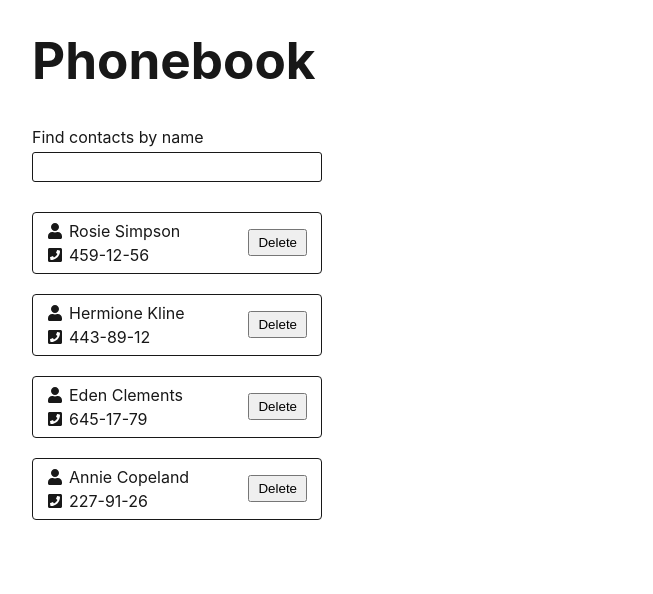
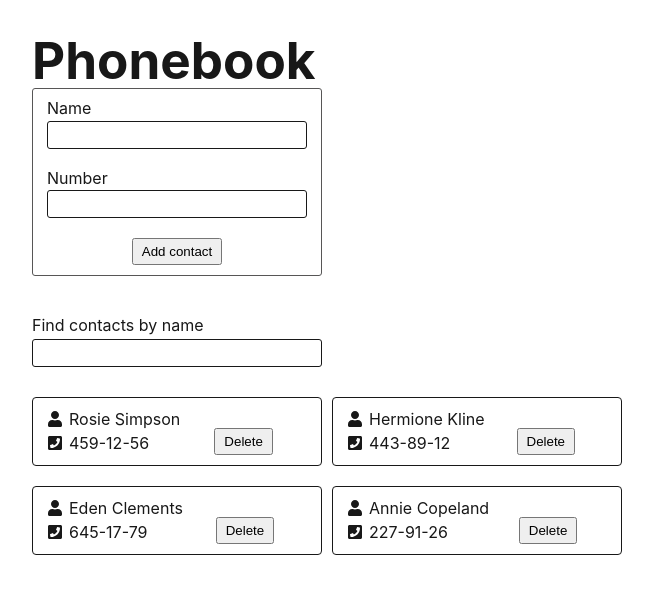
Before and after one commit to culplate/goit-react-hw-03, a React (Vite) app: page / in a window 1280 px wide. Shown: the top 594 px of the page, without its empty margins (0-653 px from the left). Built offline with nearby package versions, Linux system fonts and the light colour scheme.

Commit message:
added form to add contacts + styles

```diff
--- a/package.json
+++ b/package.json
@@ -10,10 +10,13 @@
     "preview": "vite preview"
   },
   "dependencies": {
+    "formik": "^2.4.5",
     "modern-normalize": "^2.0.0",
+    "nanoid": "^5.0.5",
     "react": "^18.2.0",
     "react-dom": "^18.2.0",
-    "react-icons": "^5.0.1"
+    "react-icons": "^5.0.1",
+    "yup": "^1.3.3"
   },
   "devDependencies": {
     "@types/react": "^18.2.43",
--- a/src/Components/App.jsx
+++ b/src/Components/App.jsx
@@ -1,6 +1,7 @@
 import { useState } from "react";
 import { ContactList } from "./ContactList/ContactList";
 import { SearchBox } from "./SearchBox/SearchBox";
+import { ContactForm } from "./ContactForm/ContactForm";
 import "./App.css";
 
 function App() {
@@ -11,20 +12,26 @@ function App() {
     { id: "id-4", name: "Annie Copeland", number: "227-91-26" },
   ]);
 
+  // search logic
   const [searchVal, setSearchVal] = useState("");
-
   const handleSearch = (e) => {
     setSearchVal(e.target.value);
   };
-
   const filteredContacts = contact.filter((item) =>
     item.name.toLowerCase().includes(searchVal.toLowerCase())
   );
 
+  //adding contacts logic
+  const addContact = (newContact) => {
+    setContact((prevContacts) => {
+      return [...prevContacts, newContact];
+    });
+  };
+
   return (
     <>
       <h1>Phonebook</h1>
-      {/* <ContactForm /> */}
+      <ContactForm onAdd={addContact} />
       <SearchBox val={searchVal} onSearch={handleSearch} />
       <ContactList contacts={filteredContacts} />
     </>
--- a/src/Components/Contact/Contact.module.css
+++ b/src/Components/Contact/Contact.module.css
@@ -1,16 +1,17 @@
 .card {
-  max-width: 260px;
+  width: 290px;
   padding: 10px 14px;
   display: flex;
   justify-content: space-between;
   align-items: center;
   border: 1px solid #181818;
   border-radius: 4px;
-  transition: transform 0.2s ease;
+  transition: transform 0.2s ease, background-color 0.2s ease;
 }
 
 .card:hover {
   transform: translateX(-3px);
+  background-color: #fffbf5;
 }
 
 .card div:last-child {
--- a/src/Components/ContactForm/ContactForm.jsx
+++ b/src/Components/ContactForm/ContactForm.jsx
@@ -0,0 +1,60 @@
+import css from "./ContactForm.module.css";
+import { Formik, Form, Field, ErrorMessage } from "formik";
+import * as Yup from "yup";
+import { nanoid } from "nanoid";
+
+export const ContactForm = ({ onAdd }) => {
+  const FeedbackSchema = Yup.object().shape({
+    name: Yup.string()
+      .min(3, "Must be at least 3 symbols long")
+      .max(50, "Too Long! (max. 50 symbols)")
+      .required("Required field"),
+    number: Yup.string()
+      .min(5, "Must be at lest 5 sybmols long")
+      .max(12, "Too Long! (max. 12 symbols)")
+      .required("Required field"),
+  });
+
+  return (
+    <Formik
+      initialValues={{
+        name: "",
+        number: "",
+      }}
+      onSubmit={(values, actions) => {
+        onAdd({ id: nanoid(), ...values });
+      }}
+      validationSchema={FeedbackSchema}
+    >
+      <Form className={css.form}>
+        <div className={css.inputWrap}>
+          <label className={css.label} htmlFor="contactname">
+            Name
+          </label>
+          <Field
+            className={css.input}
+            type="text"
+            name="name"
+            id="contactname"
+          />
+          <ErrorMessage className={css.error} component="span" name="name" />
+        </div>
+
+        <div className={css.inputWrap}>
+          <label className={css.label} htmlFor="contactnumber">
+            Number
+          </label>
+          <Field
+            className={css.input}
+            type="number"
+            name="number"
+            id="contactnumber"
+          />
+          <ErrorMessage className={css.error} component="span" name="number" />
+        </div>
+
+        <button type="submit">Add contact</button>
+      </Form>
+    </Formik>
+  );
+};
--- a/src/Components/ContactForm/ContactForm.module.css
+++ b/src/Components/ContactForm/ContactForm.module.css
@@ -0,0 +1,48 @@
+.error {
+  color: orangered;
+  max-width: 80%;
+  font-size: 12px;
+  position: absolute;
+  left: 0;
+  bottom: -16px;
+}
+
+input::-webkit-outer-spin-button,
+input::-webkit-inner-spin-button {
+  -webkit-appearance: none;
+  margin: 0;
+}
+
+.form {
+  max-width: 290px;
+  border: 1.5px solid #575656;
+  border-radius: 3px;
+  padding: 10px 14px;
+}
+
+.label {
+  display: block;
+}
+
+.inputWrap:last-of-type .label {
+  margin-top: 20px;
+}
+
+.input {
+  width: 100%;
+  height: 28px;
+  margin-top: 2px;
+  border: 1px solid #181818;
+  padding: 2px 4px;
+  border-radius: 3px;
+}
+
+.inputWrap {
+  position: relative;
+}
+
+button {
+  padding: 4px 8px;
+  cursor: pointer;
+  margin: 20px auto 0;
+}
--- a/src/Components/ContactList/ContactList.module.css
+++ b/src/Components/ContactList/ContactList.module.css
@@ -1,9 +1,10 @@
 .contactList {
   display: flex;
-  flex-direction: column;
-  gap: 20px;
+  flex-wrap: wrap;
+  row-gap: 20px;
+  column-gap: 10px;
   margin-top: 30px;
-  max-width: 290px;
+  max-width: 600px;
   /* transition: filter 0.2s ease; */
 }
 
--- a/src/Components/SearchBox/SearchBox.module.css
+++ b/src/Components/SearchBox/SearchBox.module.css
@@ -6,7 +6,7 @@
 .searchBox input {
   font-size: 16px;
   height: 28px;
-  width: calc(100% - 2px - 4px);
+  width: 290px;
   padding-left: 4px;
   border: 1px solid #181818;
   border-radius: 3px;
--- a/src/index.css
+++ b/src/index.css
@@ -1,6 +1,7 @@
 * {
   margin: 0;
   padding: 0;
+  box-sizing: border-box;
 }
 
 :root {
@@ -39,3 +40,7 @@ h1 {
   font-size: 3.2em;
   line-height: 1.1;
 }
+
+button {
+  display: block;
+}
```
Also changed, not shown: 1 other file (tests, documents, lock files or other folders).
